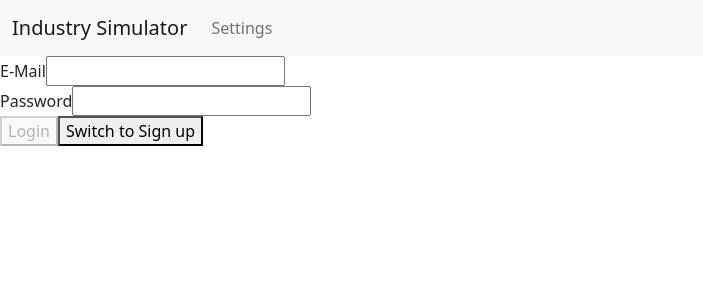
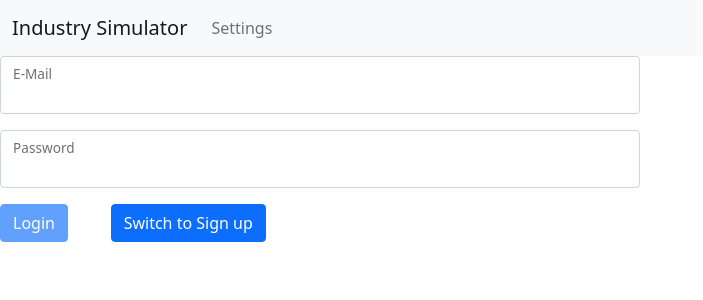
Before and after one commit to Kicha9992002/IndustrySimulator, an Angular app: page /auth in a window 1280 px wide. Shown: the top 300 px of the page, without its empty margins (0-703 px from the left). Built offline with nearby package versions, Linux system fonts and the light colour scheme.

Commit message:
styling für authForm und changeEmailForm angepasst

```diff
--- a/src/app/account/account.component.html
+++ b/src/app/account/account.component.html
@@ -1,19 +1,30 @@
-<div>
-    <app-loading-spinner *ngIf="changeEmailIsLoading"></app-loading-spinner>
+<div class="col-xs-12 col-md-6">
+    <div *ngIf="changeEmailIsLoading" style="text-align: center;">
+        <app-loading-spinner></app-loading-spinner>
+    </div>
     <form [formGroup]="changeEmailForm" (ngSubmit)="changeEmail()" *ngIf="!changeEmailIsLoading">
-        <div>
-            <label for="email">E-Mail</label>
+        <div class="row">
+            <div class="form-floating col-sm-9">
                 <input
                     type="text"
                     id="email"
                     formControlName="email"
-                #email>
+                    #email
+                    class="form-control"
+                    [class.is-invalid]="changeEmailForm.get('email').invalid && (changeEmailForm.get('email').dirty || changeEmailForm.get('email').touched)">
+                <label for="email">E-Mail</label>
+                <span
+                    *ngIf="changeEmailForm.get('email').invalid && (changeEmailForm.get('email').dirty || changeEmailForm.get('email').touched) && changeEmailForm.get('email').errors.required"
+                    class="invalid-tooltip"
+                    >E-Mail is required</span>
             </div>
-        <div>
+            <div class="col-sm-3">
                 <button
                     type="submit"
                     [disabled]="!changeEmailForm.valid"
+                    class="btn btn-primary"
                     >change</button>
+            </div>
         </div>
     </form>
 </div>
--- a/src/app/auth/auth.component.html
+++ b/src/app/auth/auth.component.html
@@ -1,29 +1,55 @@
-<ng-template appPlaceholder></ng-template>
-<app-loading-spinner *ngIf="isLoading"></app-loading-spinner>
+<div class="col-xs-12 col-md-6">
+    <div *ngIf="isLoading" style="text-align: center;">
+        <app-loading-spinner></app-loading-spinner>
+    </div>
     <form [formGroup]="authForm" (ngSubmit)="onSubmit()" *ngIf="!isLoading">
-    <div>
-        <label for="email">E-Mail</label>
+        <div class="form-floating mb-3">
             <input
                 type="text"
                 id="email"
                 formControlName="email"
-            #email>
+                #email
+                class="form-control"
+                [class.is-invalid]="authForm.get('email').invalid && (authForm.get('email').dirty || authForm.get('email').touched)">
+            <label for="email" class="form-label">E-Mail</label>
+            <span
+                *ngIf="authForm.get('email').invalid && (authForm.get('email').dirty || authForm.get('email').touched) && authForm.get('password').errors.required"
+                class="invalid-tooltip"
+                >E-Mail is required</span>
         </div>
-    <div>
-        <label for="password">Password</label>
+        <div class="form-floating mb-3">
             <input
                 type="password"
                 id="password"
                 formControlName="password"
-            #password>
+                #password
+                class="form-control"
+                [class.is-invalid]="authForm.get('password').invalid && (authForm.get('password').dirty || authForm.get('password').touched)">
+            <label for="password" class="form-label">Password</label>
+            <span
+                *ngIf="authForm.get('password').invalid && (authForm.get('password').dirty || authForm.get('password').touched) && authForm.get('password').errors.required"
+                class="invalid-tooltip"
+                >Password is required</span>
+            <span
+                *ngIf="authForm.get('password').invalid && (authForm.get('password').dirty || authForm.get('password').touched) && authForm.get('password').errors.minlength"
+                class="invalid-tooltip"
+                >Your Password must be at least 6 characters long.</span>
         </div>
-    <div>
+        <div class="row">
+            <div class="col-2">
                 <button
                 type="submit"
-            [disabled]="!authForm.valid">{{isLoginMode ? 'Login' : 'Sign up'}}</button>
+                class="btn btn-primary"
+                [disabled]="!authForm.valid"
+                >{{isLoginMode ? 'Login' : 'Sign up'}}</button>
+            </div>
+            <div class="col-6">
                 <button
                 type="button"
                 (click)="onSwitchMode()"
+                class="btn btn-primary"
                 >Switch to {{ isLoginMode ? 'Sign up' : 'Login' }}</button>
             </div>
+        </div>
     </form>
+</div>
--- a/src/app/auth/auth.component.ts
+++ b/src/app/auth/auth.component.ts
@@ -26,7 +26,7 @@ export class AuthComponent implements OnInit, OnDestroy {
   ngOnInit(): void {
     this.authForm = new FormGroup({
       'email': new FormControl("", [Validators.required, Validators.email]),
-      'password': new FormControl("", Validators.required)
+      'password': new FormControl("", [Validators.required, Validators.minLength(6)])
     });
   }
 
```
Lines whose indentation alone changed are shown as unchanged.
